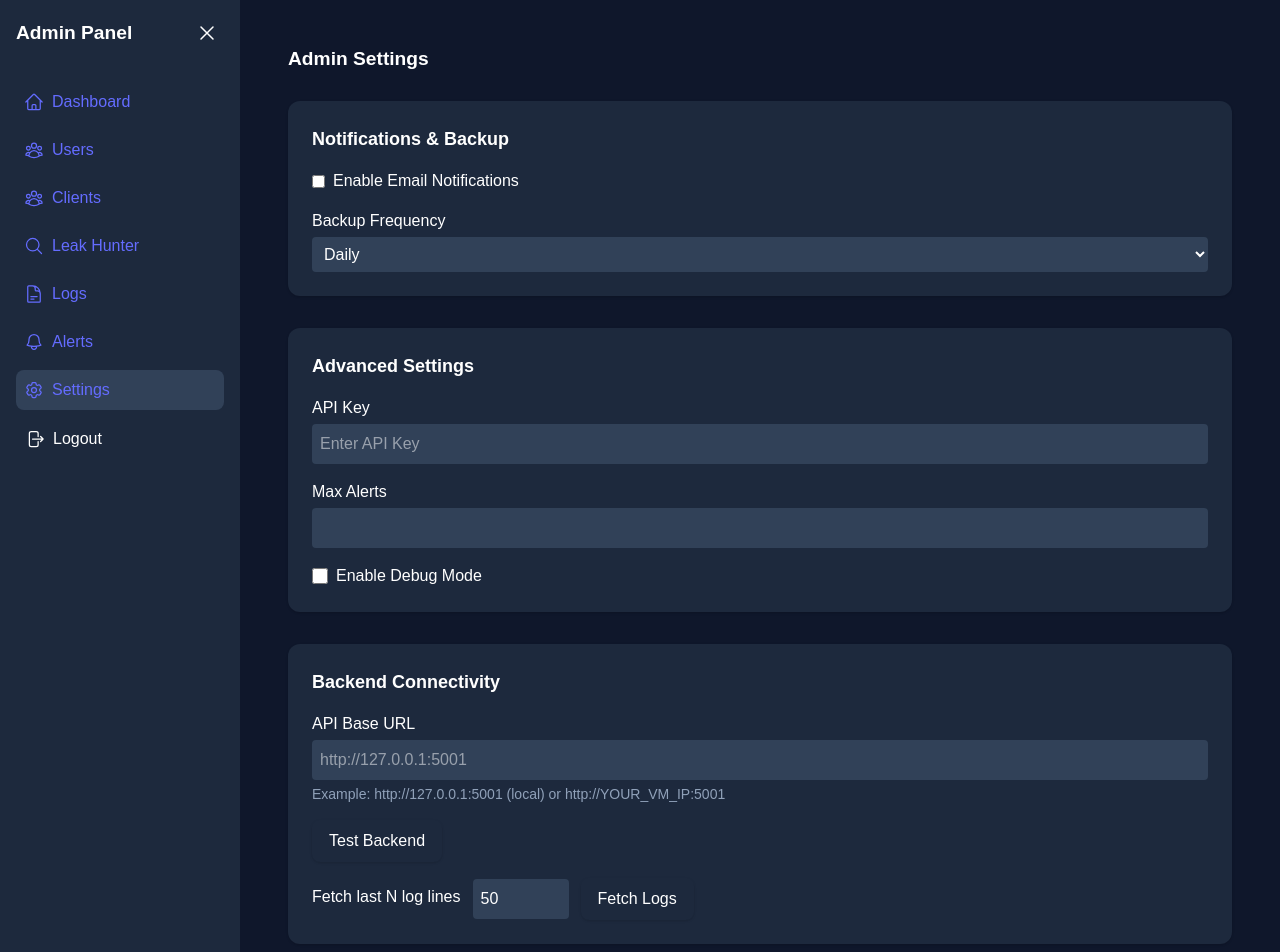
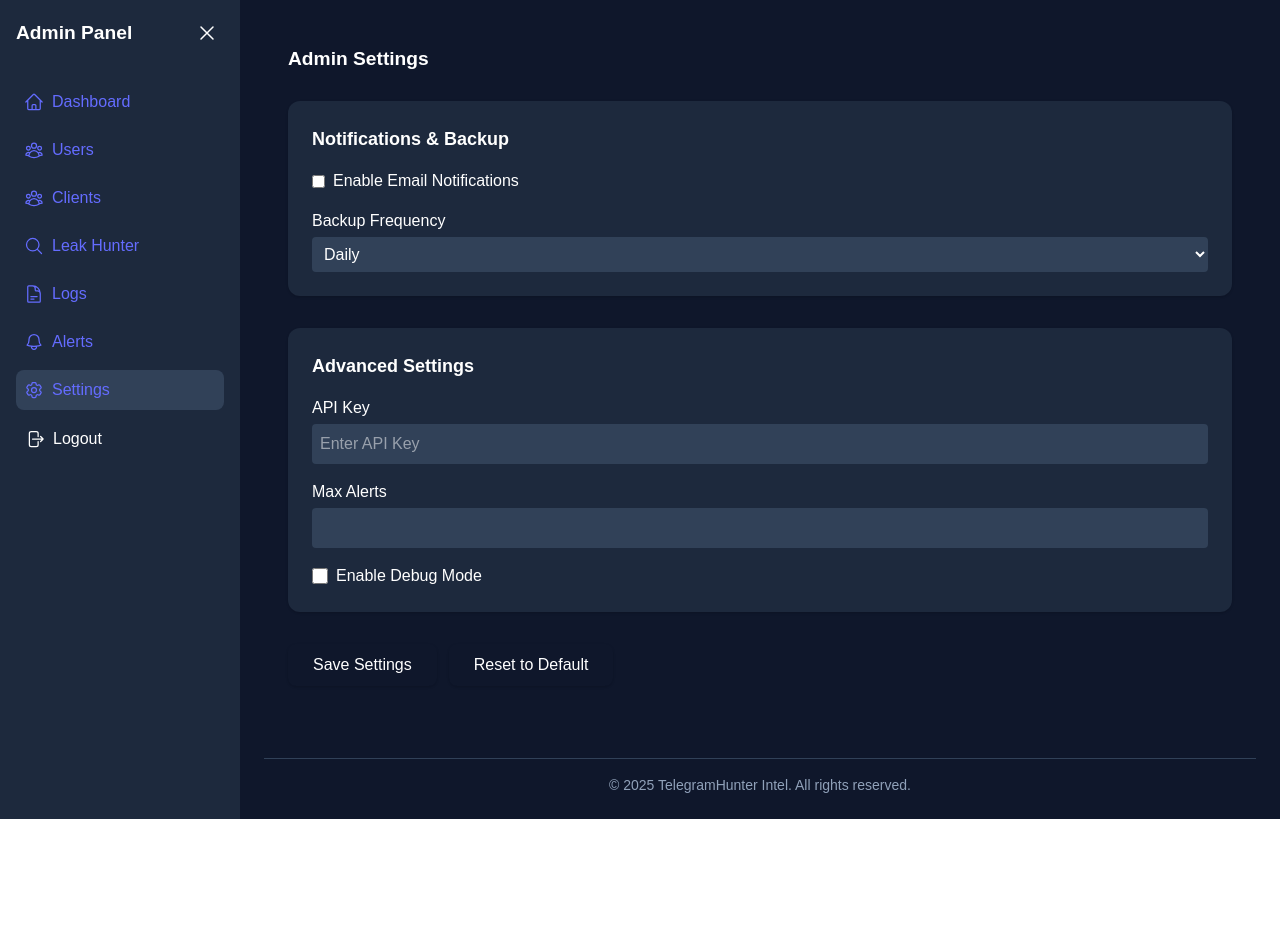
Before and after one commit to leaabdallah/telegram-hunter, a React (Vite) app: page /admin/settings in a window 1280 px wide. Shown: the top 952 px of the page. After the commit the page ends 819 px from the top, so only its background shows below. Built offline with nearby package versions, Linux system fonts and the light colour scheme; sample sign-in values are in the browser's storage.

Commit message:
Update AdminSettings.jsx

```diff
--- a/src/pages/admin/AdminSettings.jsx
+++ b/src/pages/admin/AdminSettings.jsx
@@ -9,17 +9,12 @@ export default function AdminSettings() {
     apiKey: "",
     debugMode: false,
     maxAlerts: 100,
-    apiBaseUrl: "http://127.0.0.1:5001", // <-- NEW: API base URL
   };
 
   const [form, setForm] = useState(() => {
     const saved = localStorage.getItem("adminSettings");
     return saved ? JSON.parse(saved) : defaultForm;
   });
-
-  const [apiStatus, setApiStatus] = useState(null); // holds /api/status result
-  const [logLines, setLogLines] = useState(50);
-  const [logs, setLogs] = useState([]);
 
   const handleChange = (e) => {
     const { name, value, type, checked } = e.target;
@@ -44,39 +39,6 @@ export default function AdminSettings() {
     }
     localStorage.setItem("adminSettings", JSON.stringify(form));
     toast.success("Settings saved!");
-  };
-
-  // --- API calls ---
-  const testBackend = async () => {
-    const url = `${form.apiBaseUrl}/api/status`;
-    try {
-      const res = await fetch(url, { headers: { Accept: "application/json" } });
-      const data = await res.json();
-      if (!res.ok) {
-        throw new Error(data?.error || "Failed to reach backend");
-      }
-      setApiStatus(data);
-      toast.success("Backend is reachable!");
-    } catch (err) {
-      setApiStatus(null);
-      toast.error(`Backend check failed: ${err.message}`);
-    }
-  };
-
-  const fetchLogs = async () => {
-    const url = `${form.apiBaseUrl}/api/logs?lines=${Number(logLines) || 50}`;
-    try {
-      const res = await fetch(url, { headers: { Accept: "application/json" } });
-      const data = await res.json();
-      if (!res.ok) {
-        throw new Error(data?.error || "Failed to fetch logs");
-      }
-      setLogs(Array.isArray(data.logs) ? data.logs : []);
-      toast.success("Logs fetched");
-    } catch (err) {
-      setLogs([]);
-      toast.error(`Could not fetch logs: ${err.message}`);
-    }
   };
 
   return (
@@ -177,71 +139,6 @@ export default function AdminSettings() {
         </div>
       </section>
 
-      {/* Backend Connectivity */}
-      <section className="bg-slate-800 p-6 rounded-xl shadow">
-        <h2 className="text-lg font-semibold mb-4">Backend Connectivity</h2>
-
-        <div className="space-y-4">
-          <div>
-            <label className="block mb-1">API Base URL</label>
-            <input
-              type="text"
-              name="apiBaseUrl"
-              value={form.apiBaseUrl}
-              onChange={handleChange}
-              placeholder="http://127.0.0.1:5001"
-              className="w-full p-2 rounded bg-slate-700 text-white"
-            />
-            <p className="text-sm text-slate-400 mt-1">
-              Example: http://127.0.0.1:5001 (local) or http://YOUR_VM_IP:5001
-            </p>
-          </div>
-
-          <div className="flex items-center gap-2">
-            <button
-              onClick={testBackend}
-              className="px-4 py-2 bg-emerald-600 hover:bg-emerald-500 rounded-lg shadow text-white"
-              style={{ backgroundColor: "transparent" }}
-            >
-              Test Backend
-            </button>
-
-            {apiStatus && (
-              <span className="text-emerald-300 text-sm">
-                ✅ {apiStatus?.status} | ts: {String(apiStatus?.timestamp)}
-              </span>
-            )}
-          </div>
-
-          <div className="flex items-center gap-3">
-            <label className="block mb-1">Fetch last N log lines</label>
-            <input
-              type="number"
-              min={1}
-              max={200}
-              value={logLines}
-              onChange={(e) => setLogLines(e.target.value)}
-              className="w-24 p-2 rounded bg-slate-700 text-white"
-            />
-            <button
-              onClick={fetchLogs}
-              className="px-4 py-2 bg-indigo-600 hover:bg-indigo-500 rounded-lg shadow text-white"
-              style={{ backgroundColor: "transparent" }}
-            >
-              Fetch Logs
-            </button>
-          </div>
-
-          {logs?.length > 0 && (
-            <div className="mt-3 max-h-64 overflow-auto bg-slate-900 rounded p-3 text-slate-200 text-sm">
-              {logs.map((line, idx) => (
-                <div key={idx}>{line}</div>
-              ))}
-            </div>
-          )}
-        </div>
-      </section>
-
       <div className="flex gap-3">
         <button
           onClick={handleSave}
@@ -254,8 +151,6 @@ export default function AdminSettings() {
         <button
           onClick={() => {
             setForm(defaultForm);
-            setApiStatus(null);
-            setLogs([]);
             toast.success("Settings reset to default!");
           }}
           className="px-6 py-2 bg-gray-600 hover:bg-gray-500 rounded-lg shadow"
```
